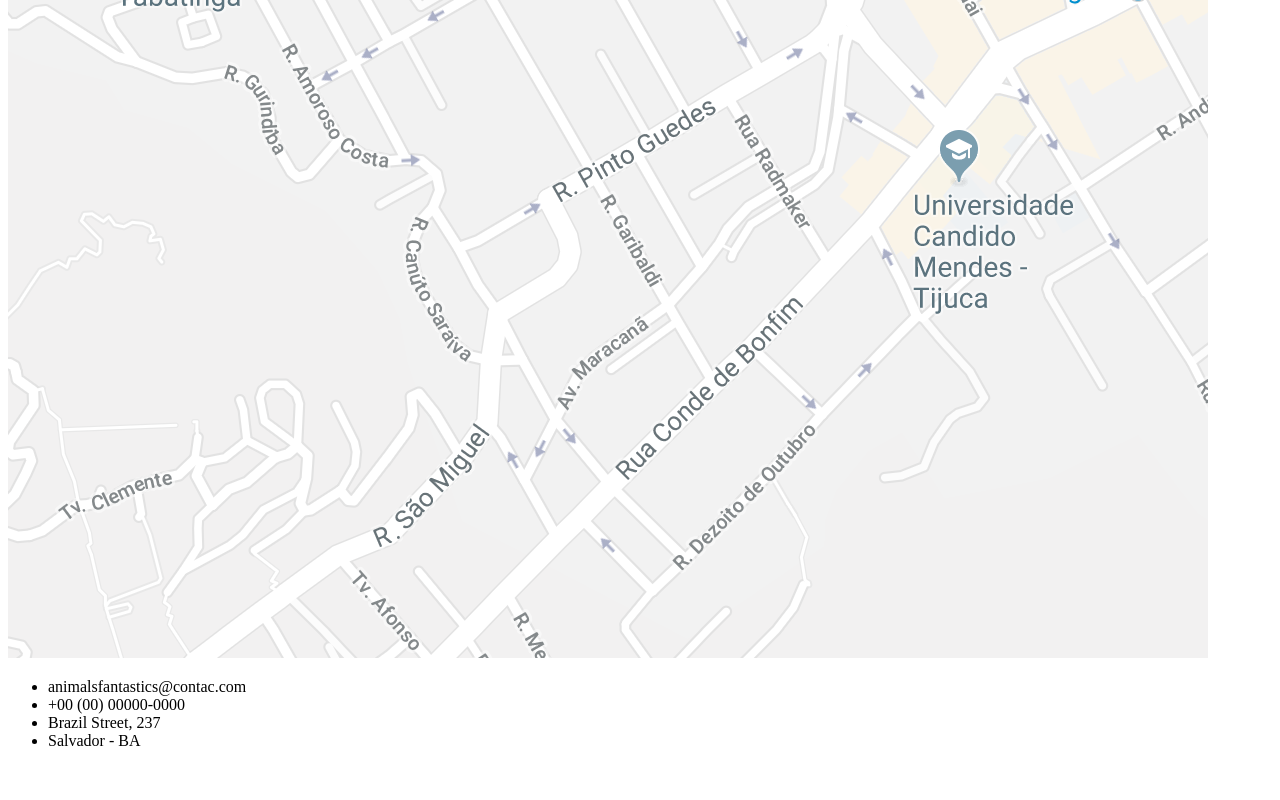
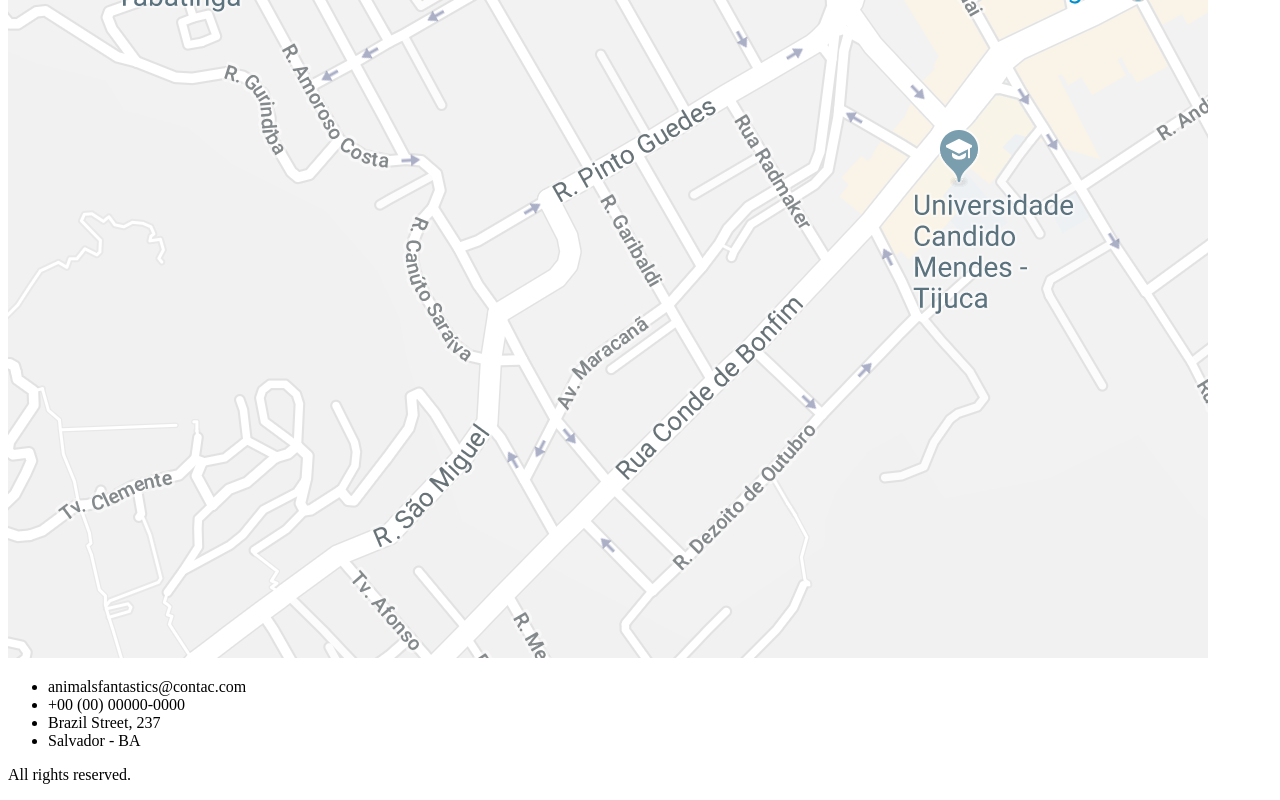
Before and after one commit to dyhalmeida/FantasticAnimals, a website: page index.html in a window 1280 px wide. Shown: the part 7275-8075 px from the top of the page. Before the commit the page ends 8041 px from the top, so only its background shows below. Drawn offline with Linux system fonts and the light colour scheme.

Commit message:
feat: seção do copyright footer

```diff
--- a/index.html
+++ b/index.html
@@ -205,6 +205,9 @@
         <li>Salvador - BA</li>
       </ul>
     </section>
+    <footer class="copyright">
+      <p>All rights reserved.</p>
+    </footer>
     <script src="./script/main.js"></script>
   </body>
 </html>
```
